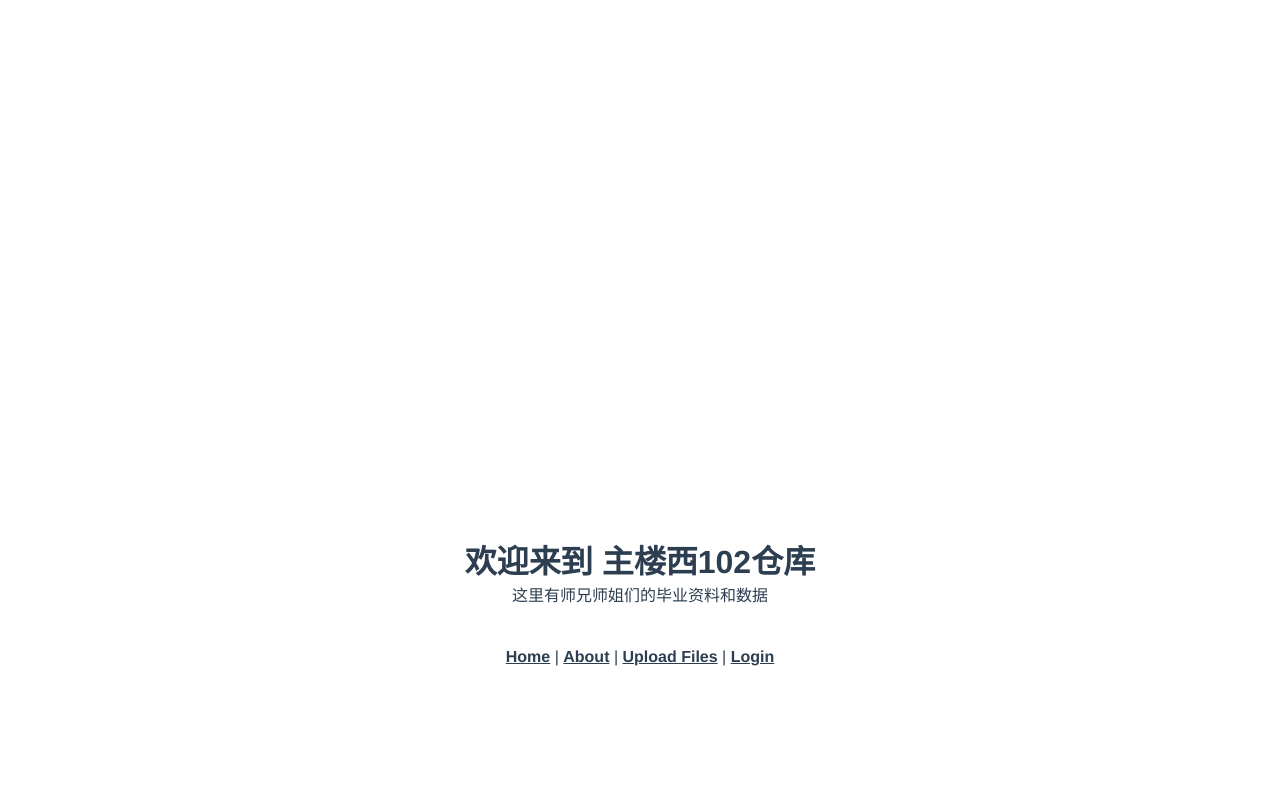
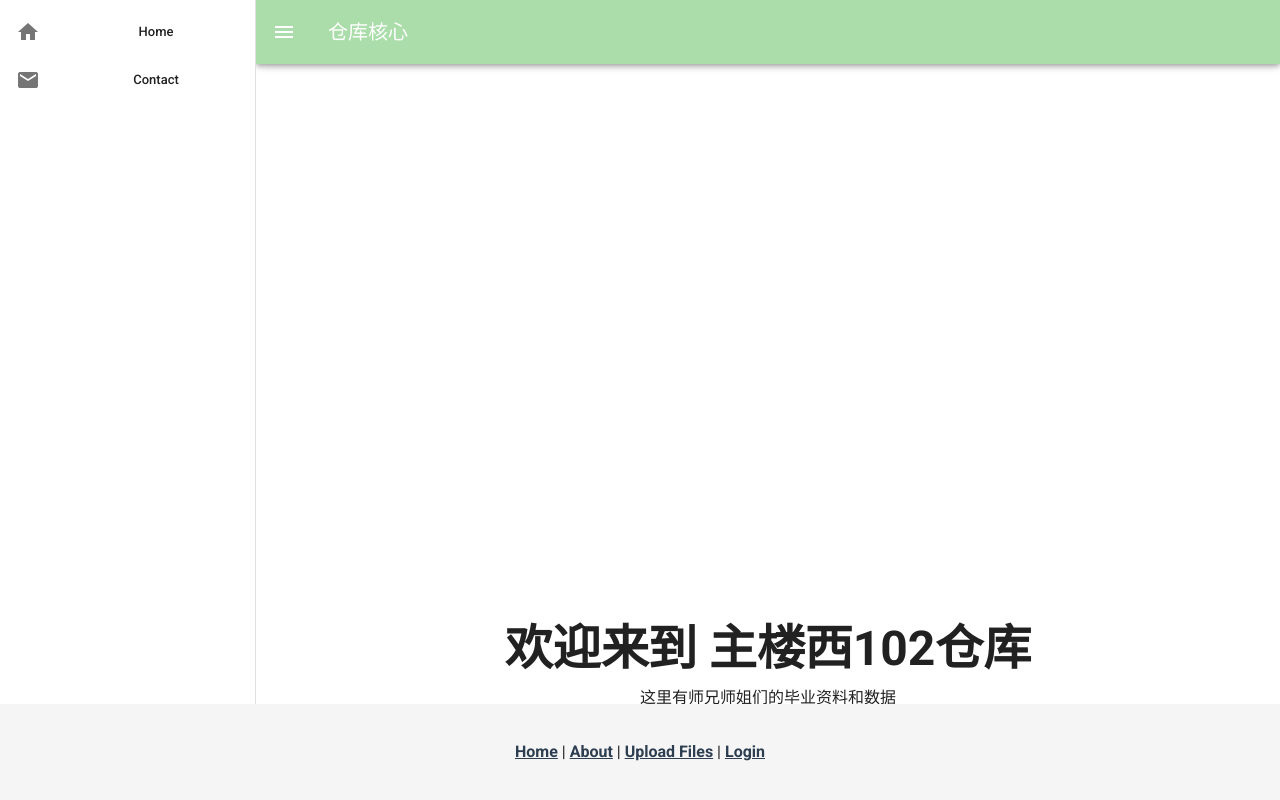
Before and after one commit to xi102/collection, a Vue app in the folder frontend/: page /home in a window 1280 px wide. Shown: the top 800 px of the page. Built offline with nearby package versions, Linux system fonts and the light colour scheme.

Commit message:
morefrontend

```diff
--- a/frontend/src/App.vue
+++ b/frontend/src/App.vue
@@ -1,6 +1,8 @@
 <template>
   <div id="app">
-    <router-view/>
+
+      <router-view/>
+
   </div>
 </template>
 
@@ -15,4 +17,5 @@
 }
 
 
+
 </style>
--- a/frontend/src/Layout/layout.vue
+++ b/frontend/src/Layout/layout.vue
@@ -1,6 +1,42 @@
 <template>
-  <div>
+  <div id="layout">
+    <v-app id="inspire">
+      <v-app id="inspire">
+        <v-navigation-drawer
+          v-model="drawer"
+          app
+        >
+        <v-list dense>
+            <v-list-item link>
+              <v-list-item-action>
+                <v-icon>mdi-home</v-icon>
+              </v-list-item-action>
+              <v-list-item-content>
+                <v-list-item-title>Home</v-list-item-title>
+              </v-list-item-content>
+            </v-list-item>
+            <v-list-item link>
+              <v-list-item-action>
+                <v-icon>mdi-email</v-icon>
+              </v-list-item-action>
+              <v-list-item-content>
+                <v-list-item-title>Contact</v-list-item-title>
+              </v-list-item-content>
+            </v-list-item>
+          </v-list>
+        </v-navigation-drawer>
+        <v-app-bar
+          app
+          color="#AADDAA"
+          dark
+        >
+          <v-app-bar-nav-icon @click.stop="drawer = !drawer"></v-app-bar-nav-icon>
+          <v-toolbar-title>仓库核心</v-toolbar-title>
+        </v-app-bar>
+        <v-main>
           <appMain />
+        </v-main>
+        <v-footer app>
           <div id="nav">
             <router-link to="/">Home</router-link> |
             <router-link to="/about">About</router-link> |
@@ -8,10 +44,19 @@
             <!-- <router-link to="/files_show">Files</router-link> | -->
             <router-link to="/login">Login</router-link>
           </div>
+        </v-footer>
+
+      </v-app>
+    </v-app>
   </div>
 </template>
 <script>
 import appMain from "./components/appMain.vue";
+//import Vue from 'vue/dist/vue.esm.js';
+import Vuetify from 'vuetify';
+
+
+
 export default {
   name: "Layout",
   components: {
@@ -22,12 +67,21 @@ export default {
       return this.$route.path;
     },
   },
+  //el: '#app',
+  vuetify: new Vuetify(),
+  props: {
+    source: String,
+  },
+
+  data: () => ({
+    drawer: null,
+  }),
 };
 </script>
 <style lang="scss">
 #nav {
   padding: 30px;
-
+  margin: auto;
   a {
     font-weight: bold;
     color: #2c3e50;
@@ -36,7 +90,5 @@ export default {
       color: #42b983;
     }
   }
-
-  bottom: 0;
 }
 </style>
--- a/frontend/src/components/HelloWorld.vue
+++ b/frontend/src/components/HelloWorld.vue
@@ -1,6 +1,6 @@
 <template>
   <v-container>
-    <v-row class="text-center">
+    <v-row>
       <v-col cols="12">
         <v-img
           :src="require('../assets/base.png')"
```
Lines whose indentation alone changed are shown as unchanged.
